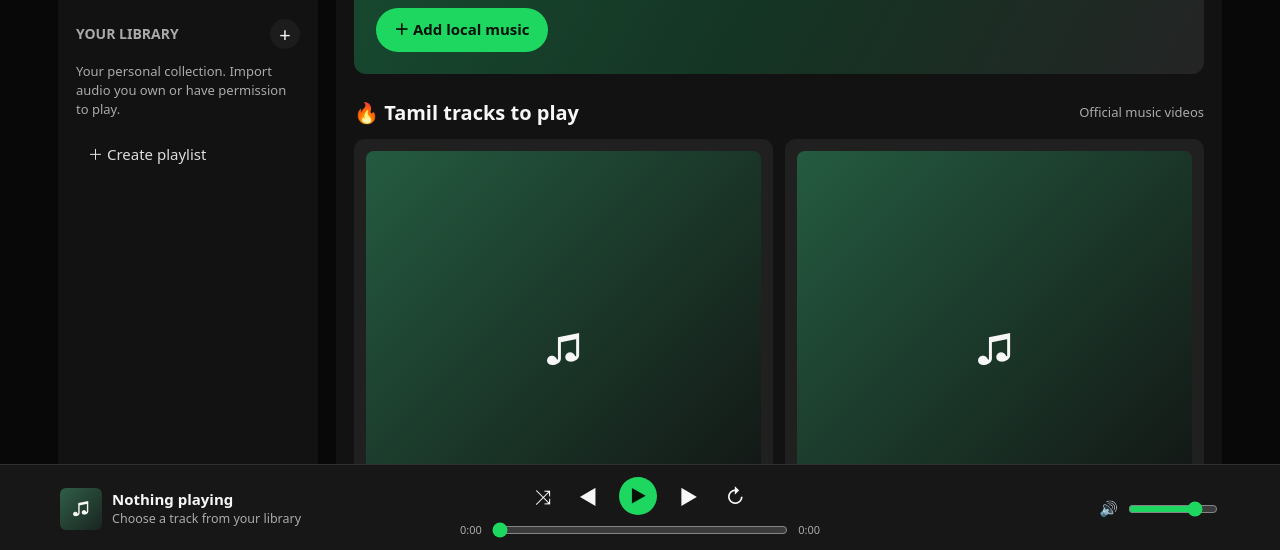
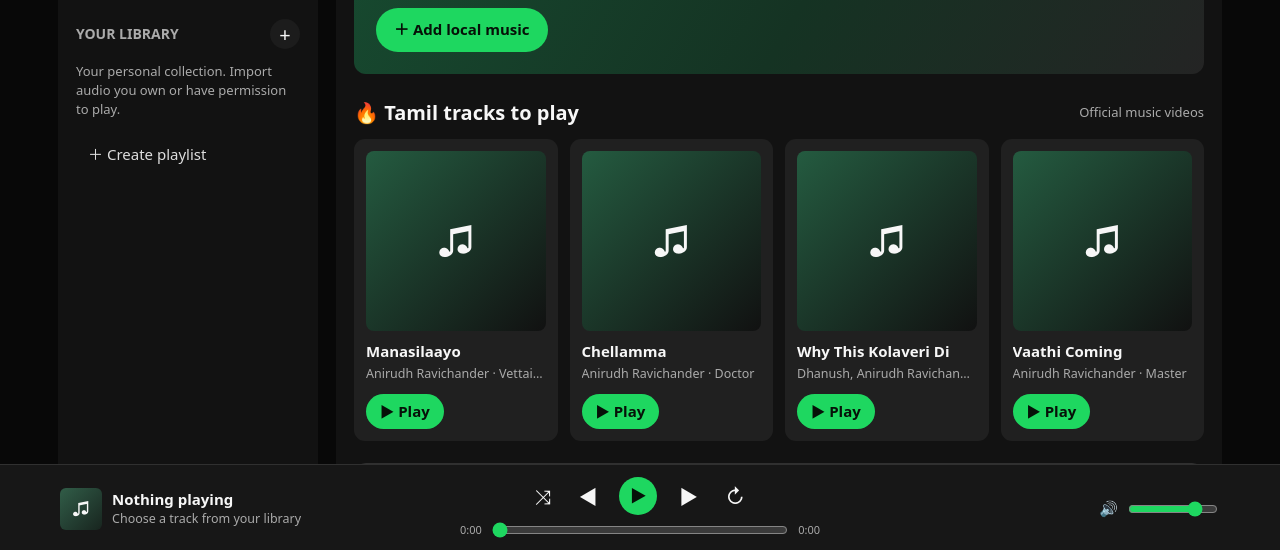
Before and after one commit to arul18v/Soundify, a plain HTML site: page index.html in a window 1280 px wide. Shown: the part 248-798 px from the top of the page. Drawn offline with Linux system fonts and the light colour scheme.

Commit message:
Add more official Tamil tracks to Soundify

```diff
--- a/index.html
+++ b/index.html
@@ -42,7 +42,7 @@ button,input{font:inherit}button{cursor:pointer;border:0;color:inherit}.app{max-
 <script>
 const $=id=>document.getElementById(id), audio=$('audio');let tracks=[],current=-1,view='all',shuffle=false,repeat=false,playlists=[];
 const fmt=n=>{if(!Number.isFinite(n))return'0:00';return Math.floor(n/60)+':'+String(Math.floor(n%60)).padStart(2,'0')};
-const featuredTamil=[{name:'Manasilaayo',artist:'Anirudh Ravichander · Vettaiyan',video:'5WsUIeNAtbM',label:'Sony Music South'},{name:'Chellamma',artist:'Anirudh Ravichander · Doctor',video:'DV7nV9W7y-0',label:'Sony Music South'}];
+const featuredTamil=[{name:'Manasilaayo',artist:'Anirudh Ravichander · Vettaiyan',video:'5WsUIeNAtbM',label:'Sony Music South'},{name:'Chellamma',artist:'Anirudh Ravichander · Doctor',video:'DV7nV9W7y-0',label:'Sony Music South'},{name:'Why This Kolaveri Di',artist:'Dhanush, Anirudh Ravichander · 3',video:'YR12Z8f1Dh8',label:'Sony Music South'},{name:'Vaathi Coming',artist:'Anirudh Ravichander · Master',video:'fRD_3vJagxk',label:'Sony Music South'}];
 function renderFeaturedTamil(){$('featuredTamil').innerHTML=featuredTamil.map((t,i)=>'<article class="songcard"><div class="songart">♫</div><b>'+esc(t.name)+'</b><small>'+esc(t.artist)+'</small><button data-featured="'+i+'">▶ Play</button></article>').join('');$('featuredTamil').querySelectorAll('[data-featured]').forEach(b=>b.onclick=()=>{const t=featuredTamil[+b.dataset.featured];$('ytPlayer').hidden=false;$('ytFrame').src='https://www.youtube-nocookie.com/embed/'+t.video+'?autoplay=1&rel=0';$('ytCaption').textContent=t.name+' · '+t.label+' · Official YouTube video';$('nowTitle').textContent=t.name;$('nowArtist').textContent=t.artist+' · YouTube';$('toggle').textContent='▶';$('ytPlayer').scrollIntoView({behavior:'smooth',block:'nearest'});});}
 function choose(){ $('files').click() }
 ['uploadHero','emptyUpload','addSide'].forEach(id=>$(id).addEventListener('click',choose));
```
